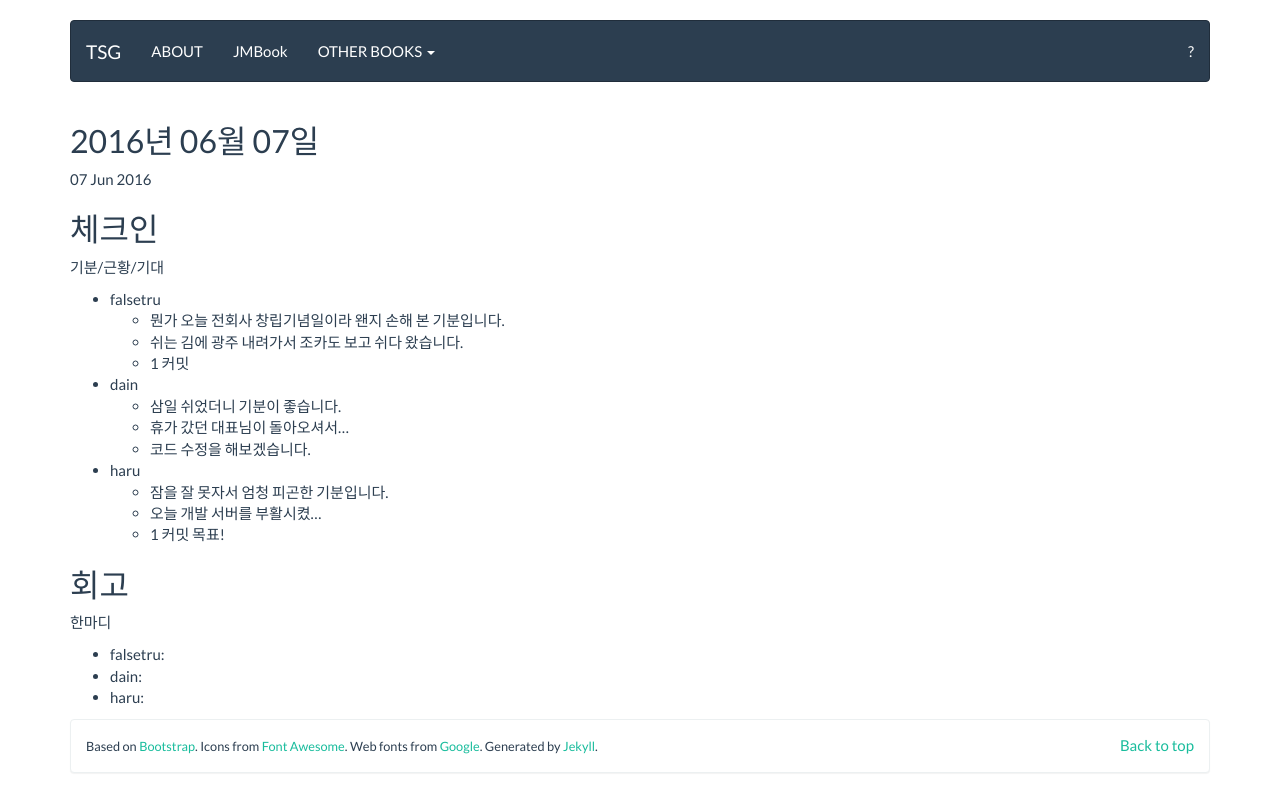
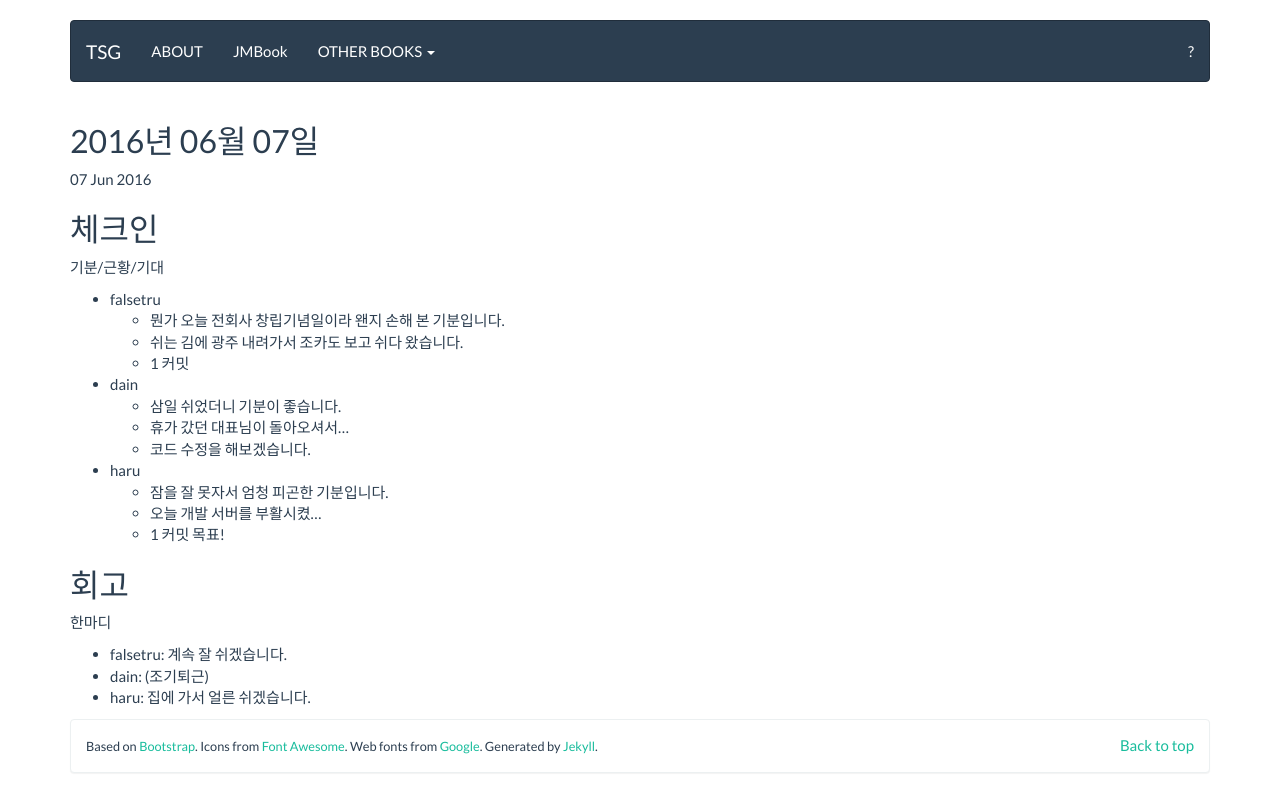
Before and after one commit to tuestudy/tuestudy.github.io, a Jekyll site: the page built from _posts/2016-06-07-meeting.markdown, in a window 1280 px wide. Shown: the top 812 px of the page. Built offline with Jekyll 4.4.1, drawn with Linux system fonts in a browser that asks for light colours.

Commit message:
2016년 6월 7일 회고

```diff
--- a/_posts/2016-06-07-meeting.markdown
+++ b/_posts/2016-06-07-meeting.markdown
@@ -29,6 +29,6 @@
 
 한마디
 
-* falsetru:
-* dain:
-* haru:
+* falsetru: 계속 잘 쉬겠습니다.
+* dain: (조기퇴근)
+* haru: 집에 가서 얼른 쉬겠습니다.
```
